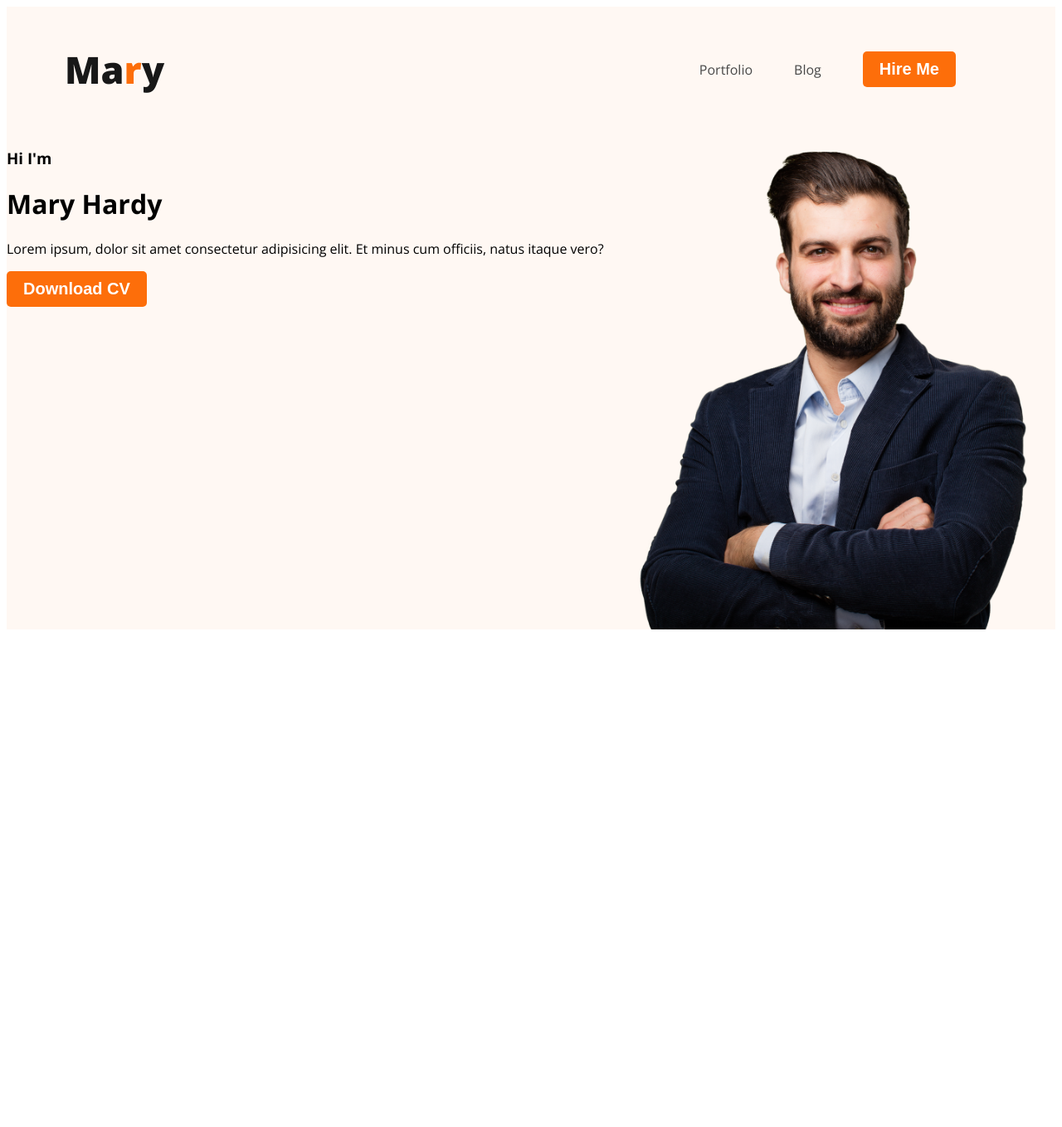
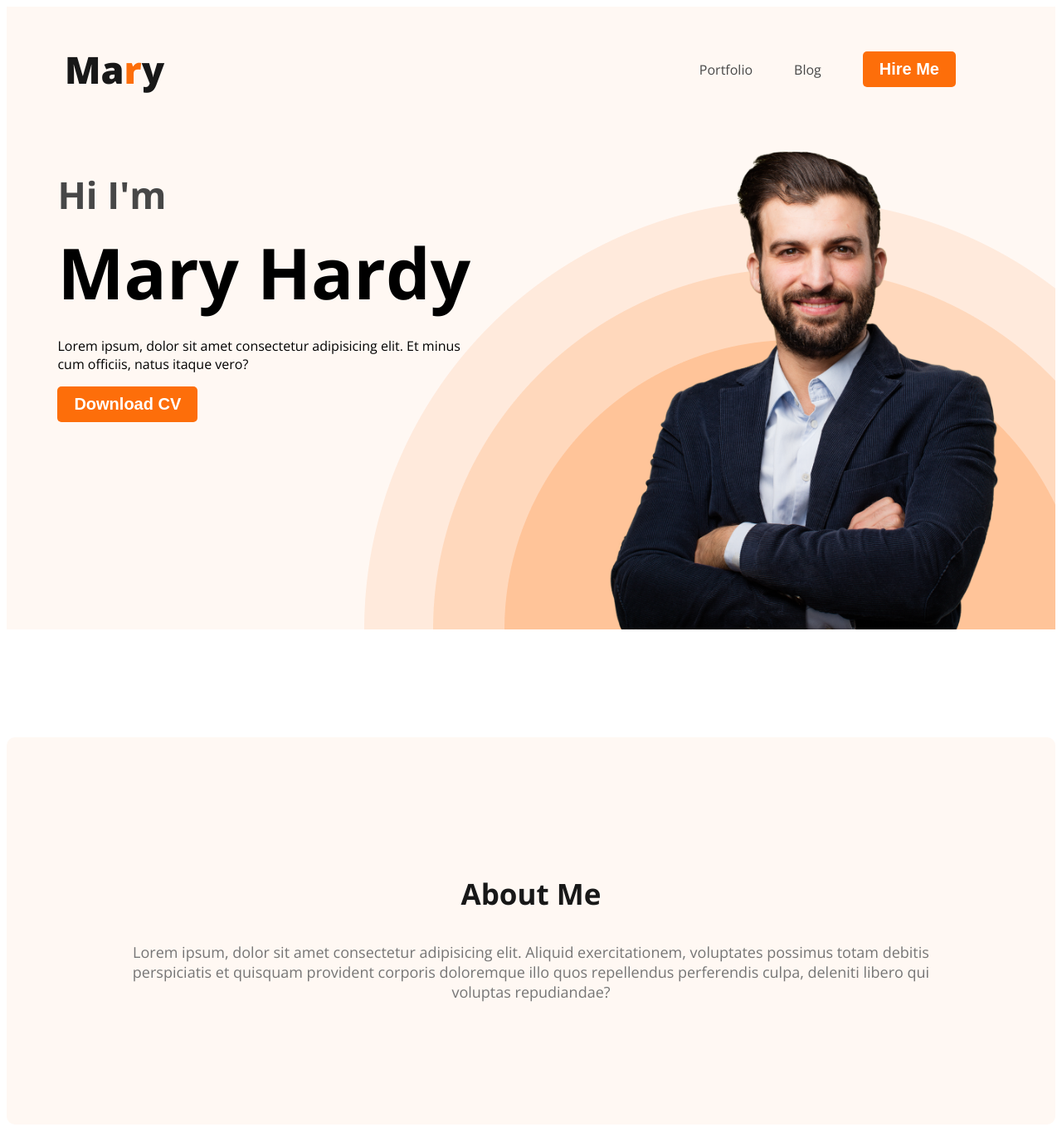
Before and after one commit to itsrmizanur/portfolio-01, a plain HTML site: page index.html in a window 1280 px wide. Shown: the whole page at 83% size. Before the commit the page ends 800 px from the top, so only its background shows below. Drawn offline with nearby package versions, Linux system fonts and the light colour scheme.

Commit message:
about sextion created

```diff
--- a/index.html
+++ b/index.html
@@ -23,7 +23,7 @@
         </ul>
       </nav>
       <div class="banner">
-        <div>
+        <div class="banner-content">
           <h3 class="banner-greeting">Hi I'm</h3>
           <h1 class="banner-title">Mary Hardy</h1>
           <p>
@@ -35,7 +35,14 @@
         <img class="profile-pic" src="./images/hardy.png" alt="" />
       </div>
     </header>
-    <main></main>
+    <main>
+      <section class="about">
+        <h3 class="section-title">About Me</h3>
+        <p class="section-description">
+          Lorem ipsum, dolor sit amet consectetur adipisicing elit. Aliquid exercitationem, voluptates possimus totam debitis perspiciatis et quisquam provident corporis doloremque illo quos repellendus perferendis culpa, deleniti libero qui voluptas repudiandae?
+        </p>
+      </section>
+    </main>
     <footer></footer>
   </body>
 </html>
--- a/style.css
+++ b/style.css
@@ -44,10 +44,49 @@ nav a {
 /* Header Related Styles */
 .header {
     background: #fff8f3;
+    background-image: url("./images/header_bg.png");
+    background-repeat: no-repeat;
+    background-position: bottom right;
 }
 .banner {
     display: flex;
+    justify-content: space-around;
+}
+.banner-content{
+    max-width: 500px;
 }
 .profile-pic {
     height: 600px;
 }
+.banner-greeting {
+    font-size: 45px;
+    color: #474747;
+    margin-bottom: 0;
+}
+.banner-title {
+    font-size: 85px;
+    font-weight: 700;
+    margin-top: 5px;
+    margin-bottom: 20px;
+}
+
+
+/* About Section Style */
+.about {
+    padding: 130px;
+    background-color: #fff8f3;
+    border-radius: 10px;
+    margin: 130px 0;
+
+}
+.section-title {
+    color: #181818;
+    text-align: center;
+    font-size: 35px;
+    font-weight: 700;
+}
+.section-description {
+    color: #757575;
+    text-align: center;
+    font-size: 18px;
+}
```
